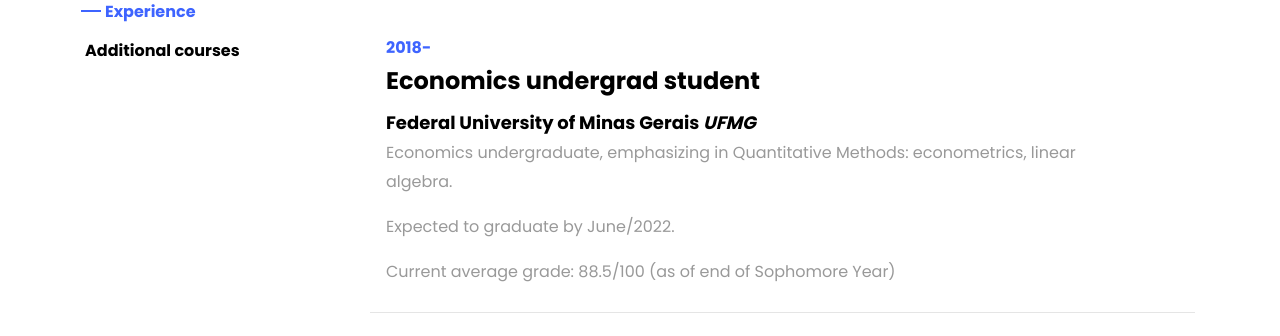
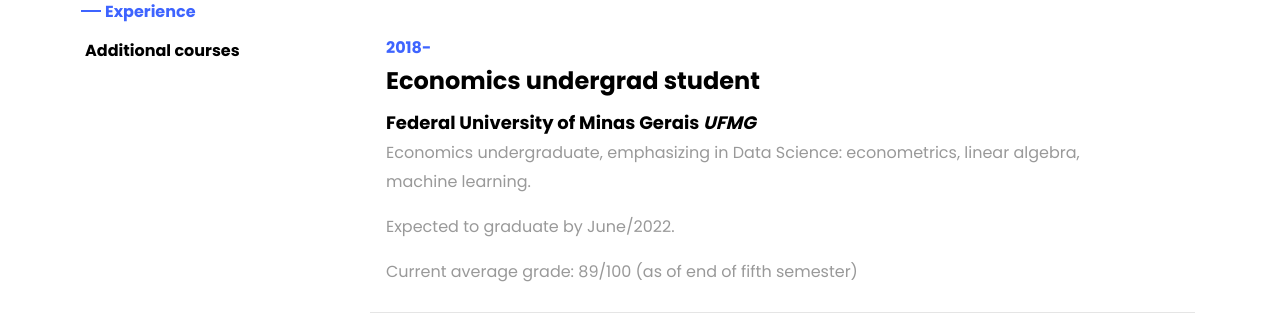
Before and after one commit to guilhermeolivsilva/guilhermeolivsilva.github.io, a plain HTML site: page index.html in a window 1280 px wide. Shown: the part 1480-1816 px from the top of the page. Drawn offline with Linux system fonts and the light colour scheme; files whose address does not match are found by name.

Commit message:
Minor updates

```diff
--- a/index.html
+++ b/index.html
@@ -118,9 +118,9 @@
 								<span class="date">2018-</span>
 								<h2>Economics undergrad student</h2>
 								<span class="position">Federal University of Minas Gerais <em>UFMG</em></span>
-								<p>Economics undergraduate, emphasizing in Quantitative Methods: econometrics, linear algebra.</p>
+								<p>Economics undergraduate, emphasizing in Data Science: econometrics, linear algebra, machine learning.</p>
 								<p>Expected to graduate by June/2022.</p>
-								<p>Current average grade: 88.5/100 (as of end of Sophomore Year)</p>
+								<p>Current average grade: 89/100 (as of end of fifth semester)</p>
 							</div>
 						</div>
 						<div class="resume-wrap d-flex ftco-animate">
```
